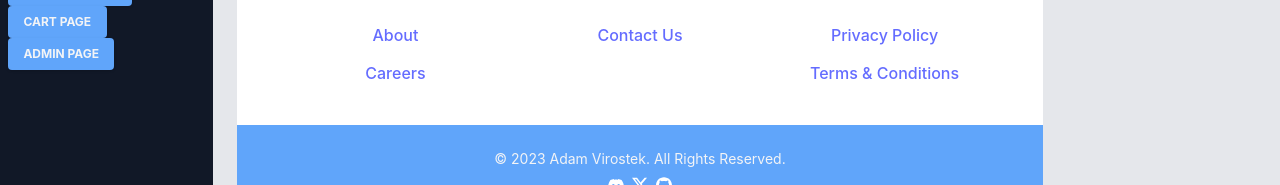
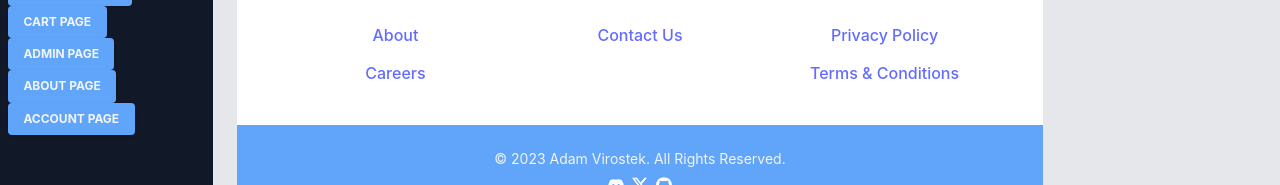
Before and after one commit to Viro102/eshop_app, a React (Vite) app: page / in a window 1280 px wide. Both pictures are taken after a click on the button 27 px from the left and 98 px from the top of the page. Shown: the part 132-317 px from the top of the page. Built offline with nearby package versions, Linux system fonts and the light colour scheme; no server answers.

Commit message:
add placeholder links to WIP pages

```diff
--- a/src/components/Sidebar.tsx
+++ b/src/components/Sidebar.tsx
@@ -53,7 +53,17 @@ export default function Sidebar() {
           </li>
           <li>
             <Link to={"/admin"}>
-              <Button text={"Admin page"} alt="Page" onClick={() => {}} />
+              <Button text={"Admin page"} alt="Admin" onClick={() => {}} />
+            </Link>
+          </li>
+          <li>
+            <Link to={"/about"}>
+              <Button text={"About page"} alt="About" onClick={() => {}} />
+            </Link>
+          </li>
+          <li>
+            <Link to={"/account"}>
+              <Button text={"Account page"} alt="Account" onClick={() => {}} />
             </Link>
           </li>
         </ul>
```
